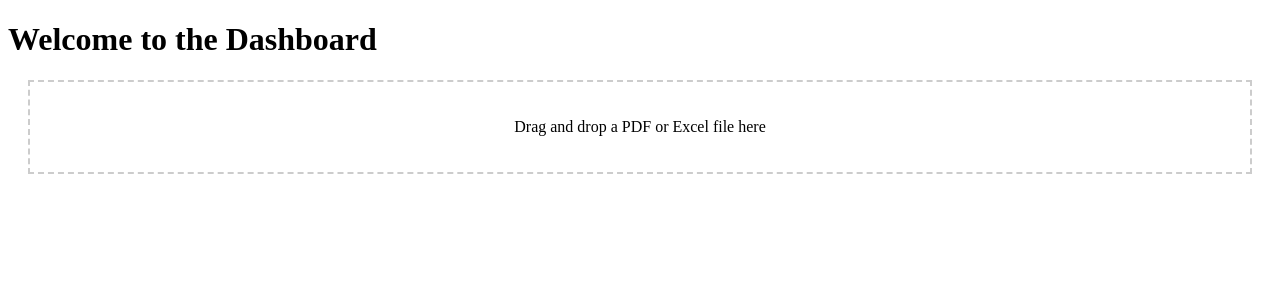
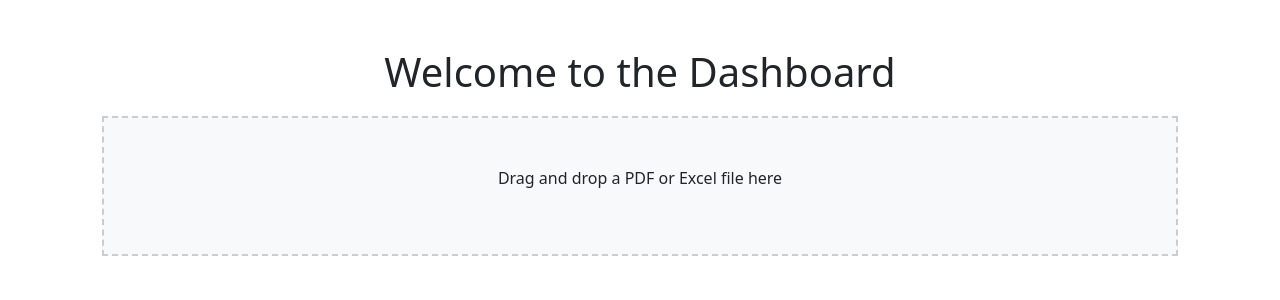
Before and after one commit to Cremattsd/goose-maverick, a Flask app: page /dashboard in a window 1280 px wide. Shown: the top 300 px of the page. Run offline with Flask 3, Linux system fonts and the light colour scheme; the visitor is signed in with stand-in values (Sample User, id 1).

Commit message:
Update dashboard.html

```diff
--- a/templates/dashboard.html
+++ b/templates/dashboard.html
@@ -4,6 +4,7 @@
     <meta charset="UTF-8">
     <meta name="viewport" content="width=device-width, initial-scale=1.0">
     <title>Dashboard</title>
+    <link href="https://cdn.jsdelivr.net/npm/bootstrap@5.3.0/dist/css/bootstrap.min.css" rel="stylesheet">
     <style>
         #drop-zone {
             border: 2px dashed #ccc;
@@ -14,11 +15,13 @@
     </style>
 </head>
 <body>
-    <h1>Welcome to the Dashboard</h1>
-    <div id="drop-zone">
-        <p>Drag and drop a PDF or Excel file here</p>
+    <div class="container mt-5">
+        <h1 class="text-center">Welcome to the Dashboard</h1>
+        <div id="drop-zone" class="bg-light p-5">
+            <p>Drag and drop a PDF or Excel file here</p>
+        </div>
+        <div id="output" class="mt-4"></div>
     </div>
-    <div id="output"></div>
 
     <script>
         const dropZone = document.getElementById('drop-zone');
@@ -54,13 +57,13 @@
             .then(response => response.json())
             .then(data => {
                 if (data.error) {
-                    output.innerHTML = `Error: ${data.error}`;
+                    output.innerHTML = `<div class="alert alert-danger">${data.error}</div>`;
                 } else {
                     output.innerHTML = `<pre>${JSON.stringify(data, null, 2)}</pre>`;
                 }
             })
             .catch(error => {
-                output.innerHTML = `Error: ${error.message}`;
+                output.innerHTML = `<div class="alert alert-danger">Error: ${error.message}</div>`;
             });
         }
     </script>
```
